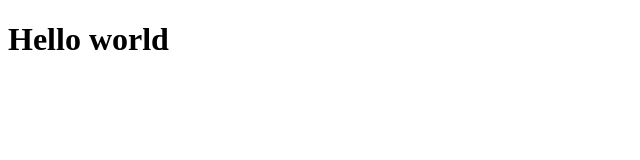
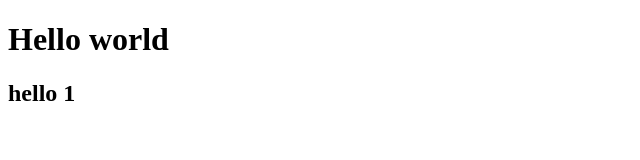
Before and after one commit to fuad9411/project_git, a plain HTML site: page index.html in a window 1280 px wide. Shown: the full height of the page, 0-640 px from the left. Drawn offline with Linux system fonts and the light colour scheme.

Commit message:
work changes

```diff
--- a/index.html
+++ b/index.html
@@ -8,5 +8,6 @@
 </head>
 <body>
     <h1>Hello world</h1>
+    <h2>hello 1</h2>
 </body>
 </html>
```
